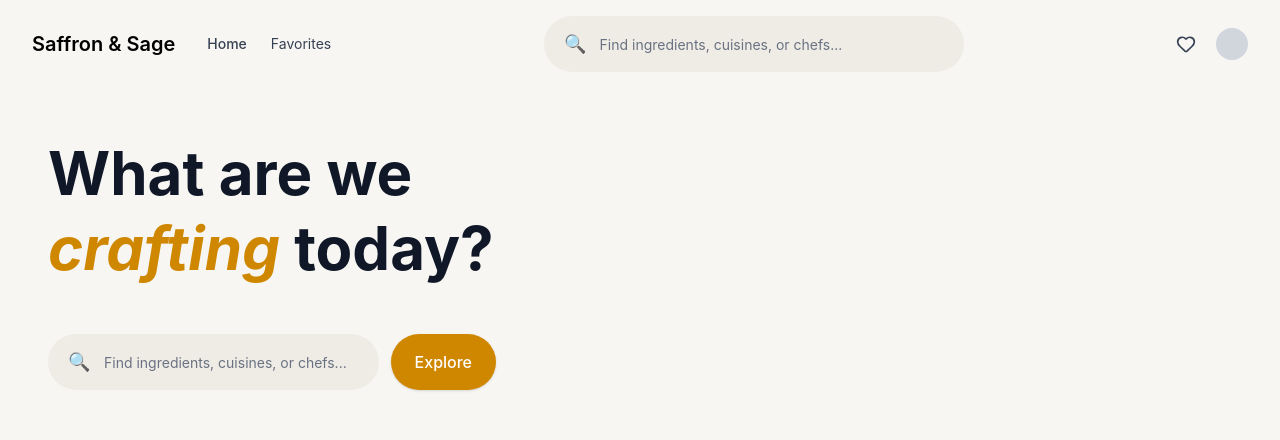
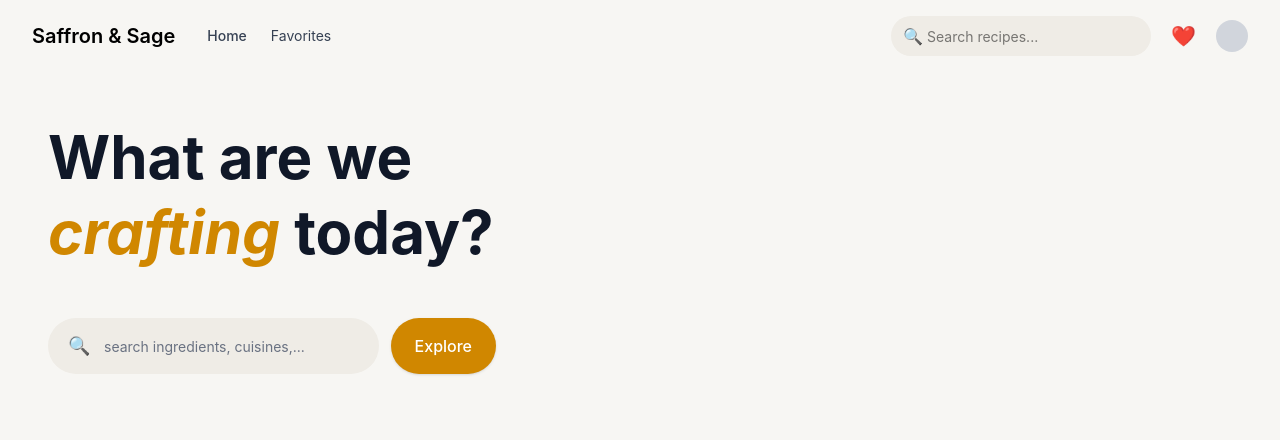
Before and after one commit to patricenyuyseni/Recipe-Explorer, a React (Vite) app: page / in a window 1280 px wide. Shown: the top 440 px of the page. Built offline with nearby package versions, Linux system fonts and the light colour scheme; no server answers.

Commit message:
working on the search input fields and the styling

```diff
--- a/src/components/navbar.tsx
+++ b/src/components/navbar.tsx
@@ -1,6 +1,3 @@
-import SearchBar from "./searchBar";
-import { Heart } from "lucide-react";
-
 interface Props {
   search: string;
   setSearch: (val: string) => void;
@@ -21,13 +18,34 @@ export default function Navbar({ search, setSearch }: Props) {
       </div>
 
 
-      <div className="w-[420px]">
-        <SearchBar value={search} onChange={setSearch} />
-      </div>
+      <div className="flex items-center gap-5">
 
 
-      <div className="flex items-center gap-5">
-        <Heart className="w-5 h-5 text-gray-700 cursor-pointer" />
+        <div className="relative w-[260px]">
+          <span className="absolute left-3 top-1/2 -translate-y-1/2 text-gray-400">
+            🔍
+          </span>
+          <input
+            type="text"
+            placeholder="Search recipes..."
+            value={search}
+            onChange={(e) => setSearch(e.target.value)}
+            className="
+              w-full
+              h-10
+              pl-9 pr-3
+              rounded-full
+              bg-[#efece6]
+              text-sm
+              outline-none
+            "
+          />
+        </div>
+
+
+        <span className="text-xl cursor-pointer">❤️</span>
+
+
         <div className="w-8 h-8 rounded-full bg-gray-300" />
       </div>
     </nav>
--- a/src/components/searchBar.tsx
+++ b/src/components/searchBar.tsx
@@ -13,7 +13,7 @@ export default function SearchBar({ value, onChange }: Props) {
 
       <input
         type="text"
-        placeholder="Find ingredients, cuisines, or chefs..."
+        placeholder="search ingredients, cuisines,..."
         value={value}
         onChange={(e) => onChange(e.target.value)}
         className="
```
